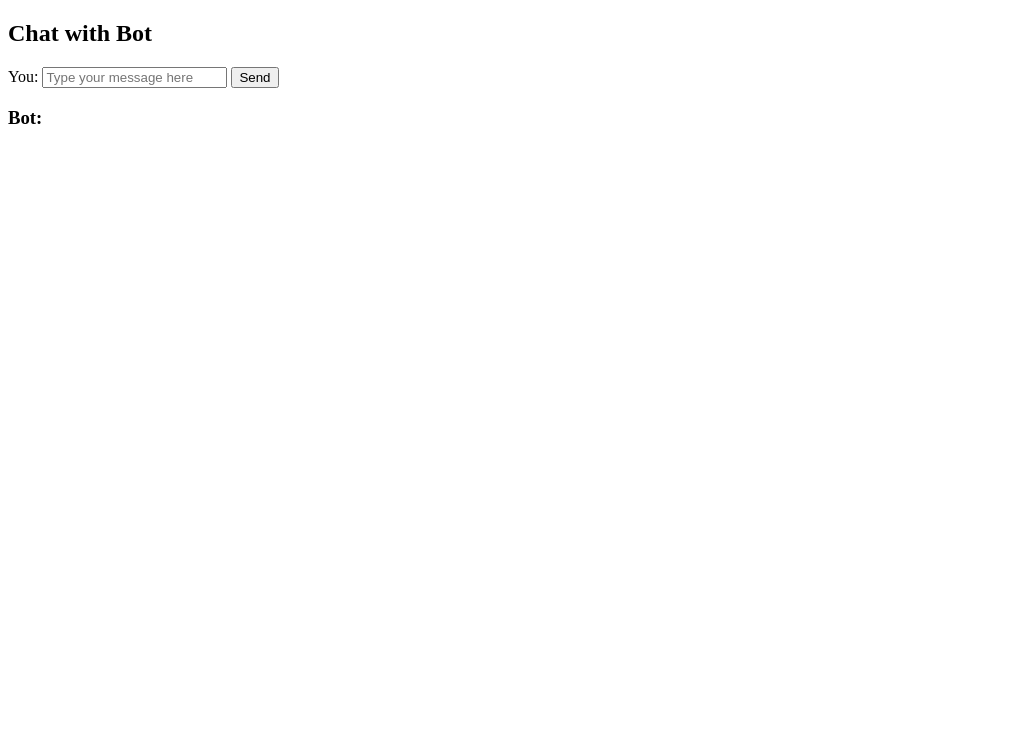
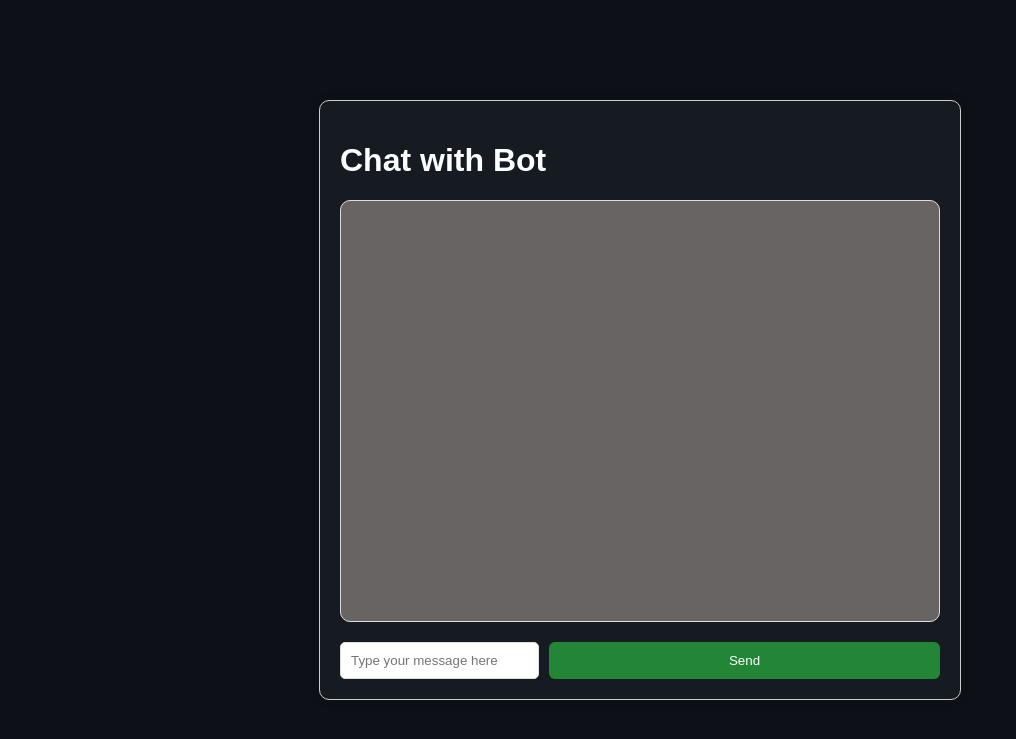
Before and after one commit to Iamanujosh/styleSnap, a Django app: page /chatbot/ in a window 1280 px wide. Shown: the top 739 px of the page, without its empty margins (0-1016 px from the left). Run offline with Django 3.2, Linux system fonts and the light colour scheme.

Commit message:
ui added to chatbot.html

```diff
--- a/templates/chatbot.html
+++ b/templates/chatbot.html
@@ -1,23 +1,94 @@
-<!-- templates/chat.html -->
 <!DOCTYPE html>
 <html lang="en">
 <head>
     <meta charset="UTF-8">
     <meta name="viewport" content="width=device-width, initial-scale=1.0">
     <title>Chat with Bot</title>
+    <style>
+        body {
+            background-color: #0d1117;
+            color: white;
+            font-family: Arial, sans-serif;
+            display: flex;
+            justify-content: center;
+            align-items: center;
+            height: 100vh;
+            margin: 0;
+        }
+        .chat-container {
+            width: 100%;
+            max-width: 600px;
+            margin: 0 auto;
+            background-color: #161b22;
+            border: 1px solid #ccc;
+            border-radius: 10px;
+            padding: 20px;
+            box-shadow: 0 0 10px rgba(0,0,0,0.1);
+        }
+        .chat-messages {
+            height: 400px;
+            overflow-y: scroll;
+            border: 1px solid #ddd;
+            padding: 10px;
+            background-color: #696464;
+            border-radius: 10px;
+            margin-bottom: 20px;
+        }
+        .message {
+            padding: 10px;
+            margin-bottom: 10px;
+            border-radius: 8px;
+        }
+        .message.user {
+            background-color: #238636;
+            color: white;
+            text-align: right;
+        }
+        .message.bot {
+            background-color: #100f0f;
+            color: rgb(249, 246, 246);
+            text-align: left;
+        }
+        .chat-input {
+            display: flex;
+            justify-content: space-between;
+        }
+        .chat-input input[type="text"] {
+            flex: 1;
+            padding: 10px;
+            border: 1px solid #ddd;
+            border-radius: 5px;
+            margin-right: 10px;
+        }
+        .chat-input button {
+            background-color: #238636;
+            color: white;
+            padding: 10px;
+            border: none;
+            border-radius: 6px;
+            width: 100%;
+            cursor: pointer;
+        }
+        .chat-input button:hover {
+            background-color: #2ea043;
+        }
+    </style>
 </head>
 <body>
-    <h2>Chat with Bot</h2>
-    <form method="POST">
-        {% csrf_token %}
-        <label for="user_input">You:</label>
-        <input type="text" name="user_input" id="user_input" placeholder="Type your message here">
-        <button type="submit">Send</button>
-    </form>
-
-    <div>
-        <h3>Bot:</h3>
-        <p>{{ bot_response }}</p>
+    <div class="chat-container">
+        <h1>Chat with Bot</h1>
+        <div class="chat-messages" id="chatMessages">
+            {% if bot_response %}
+                <div class="message bot">
+                    <strong>Bot:</strong> {{ message }}
+                </div>
+            {% endif %}
+        </div>
+        <form class="chat-input" method="POST" id="chatForm">
+            {% csrf_token %}
+            <input type="text" name="user_input" id="user_input" placeholder="Type your message here">
+            <button type="submit">Send</button>
+        </form>
     </div>
 </body>
 </html>
```
